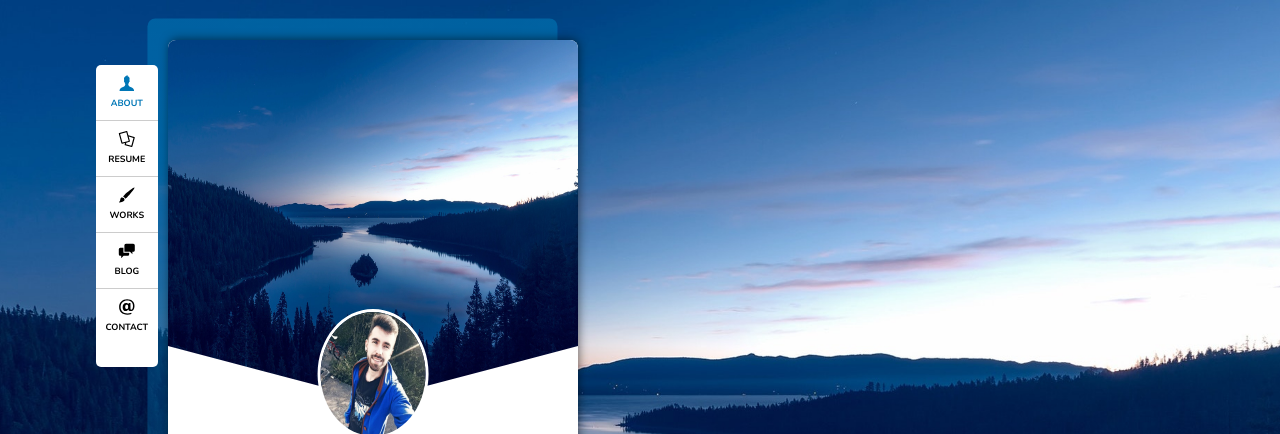
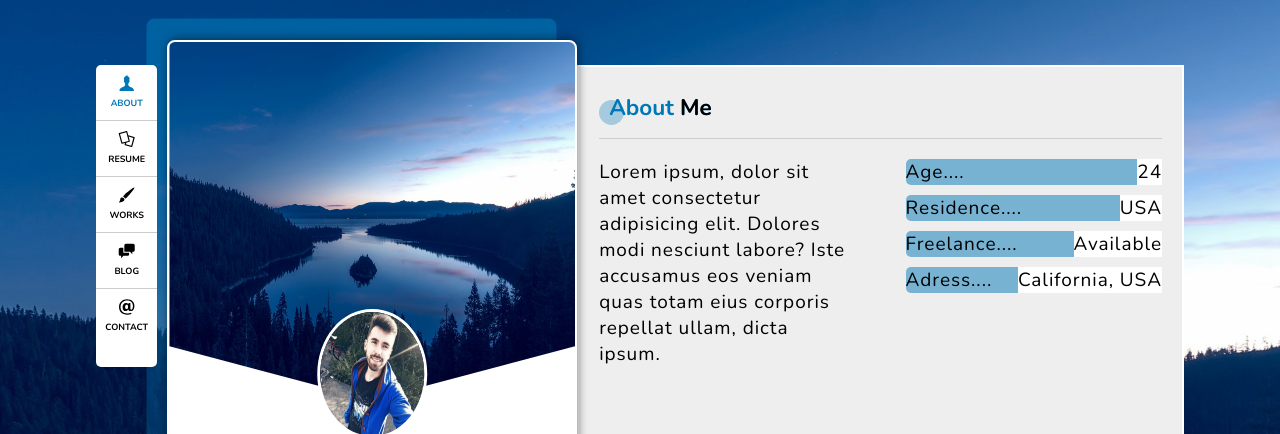
Before and after one commit to Emox133/Porfolio, a website: page index.html in a window 1280 px wide. Shown: the top 434 px of the page. Drawn offline with nearby package versions, Linux system fonts and the light colour scheme.

Commit message:
About me slice

```diff
--- a/index.html
+++ b/index.html
@@ -117,7 +117,42 @@
 
       <!-- Side slider section -->
       <section class="side__panel">
+          <!-- About Section -->
+          <section class="about">
+            <!-- About Me -->
+            <div class="about__me">
+              <div class="about__title-box">
+                <h2 class="about__title--main">
+                  About
+                  <span class="about__title--sub">
+                    Me
+                  </span>
+                </h2>
+              </div>
 
+              <div class="about__introducing">
+                <div class="about__bio">
+                  <p class="about__bio-text">
+                    Lorem ipsum, dolor sit amet consectetur adipisicing elit.
+                    Dolores modi nesciunt labore? Iste accusamus eos veniam quas
+                    totam eius corporis repellat ullam, dicta ipsum.
+                  </p>
+                </div>
+
+                <div class="about__labels">
+                  <ul class="about__labels-list">
+                    <li class="about__labels-item">Age.... <span class="about__labels-item--white">24</span></li>
+                    <li class="about__labels-item">Residence.... <span class="about__labels-item--white">USA</span></li>
+                    <li class="about__labels-item">Freelance.... <span class="about__labels-item--white">Available</span></li>
+                    <li class="about__labels-item">Adress.... <span class="about__labels-item--white">California, USA</span></li>
+                  </ul>
+                </div>
+              </div>
+            </div>
+        <!-- Resume section -->
+        <!-- Projects section -->
+        <!-- Blog(or...) section -->
+        <!-- Contact section -->
       </section>
     </main>
   </div>
--- a/sass/components/_profile-box.scss
+++ b/sass/components/_profile-box.scss
@@ -7,7 +7,7 @@
   &__box {
     height: 100%;
     width: 100%;
-    // border: 2px solid #fff; //test
+    border: 2px solid #fff; //test
     position: relative;
     background-color: #fff;
     box-shadow: .1rem -.1rem 1rem rgba(0, 0, 0, .5);
--- a/sass/main.scss
+++ b/sass/main.scss
@@ -1,14 +1,17 @@
 // BASE
-@import './base/_base';
+@import './base/base';
+
+// TYPOGRAPHY
+@import './typography/headings';
 
 // ABSTRACTS
-@import './abstracts/_variables';
+@import './abstracts/variables';
 
 // LAYOUT
-@import './layout/_navigation';
+@import './layout/navigation';
 
 // PAGES
-@import './pages/_home';
+@import './pages/home';
 
 // COMPONENTS
-@import './components/_profile-box';
+@import './components/profile-box';
--- a/sass/pages/_home.scss
+++ b/sass/pages/_home.scss
@@ -8,5 +8,87 @@
 .side__panel {
   height: 100%;
   width: 59%;
-  // border: 2px solid #fff; //test
+  border: 2px solid #fff; //test
+  background-color: #eee;
+  overflow-y: scroll;
+  overflow-x: hidden;
+  padding: 1rem 2rem;
 }
+
+// ABOUT PAGE
+.about {
+  height: 100%;
+  width: 100%;
+
+  &__me {
+    margin-bottom: 5rem;
+  }
+
+  &__title-box {
+    font-size: 1.5rem;
+    font-weight: 700;
+    padding: 1.5rem 1rem;
+    border-bottom: 1px solid #ccc;
+  }
+
+  &__title--main {
+    position: relative;
+    background-image: linear-gradient(to right, $color-primary, $color-primary);
+    background-clip: text;
+    -webkit-background-clip: text;
+    color: transparent;
+
+    &::after {
+      content: "";
+      height: 2.5rem;
+      width: 2.5rem;
+      position: absolute;
+      background-image: linear-gradient(to bottom, rgba($color-primary, .3), rgba($color-primary, .3));
+      top: .8rem;
+      left: -1rem;
+      border-radius: 50%;
+    }
+  }
+
+  &__title--sub {
+    color: #000;
+  }
+
+  &__introducing {
+    font-size: 1.9rem;
+    font-weight: 300;
+    letter-spacing: .05em;
+    display: flex;
+    // justify-content: space-between;
+    align-items: flex-start;
+    margin-top: 2rem;
+  }
+
+  &__bio {
+    width: 50%;
+  }
+
+  &__labels {
+    width: 50%;
+    margin-left: 5rem;
+
+    &-list {
+      list-style: none;
+    }
+
+    &-item {
+      display: flex;
+      justify-content: space-between;
+      background-image: linear-gradient(to right, rgba($color-primary, .5), rgba($color-primary, .5));
+      border-radius: 5px;
+
+      &:not(:last-child) {
+        margin-bottom: 1rem;
+      }
+    }
+
+    &-item--white {
+      background-color: #fff; //later implement better
+    }
+  }
+}
```
Also changed, not shown: css/style.css, sass/typography/_headings.scss (added).
